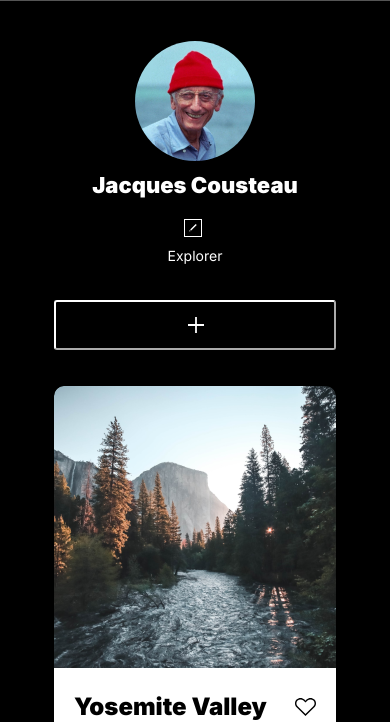
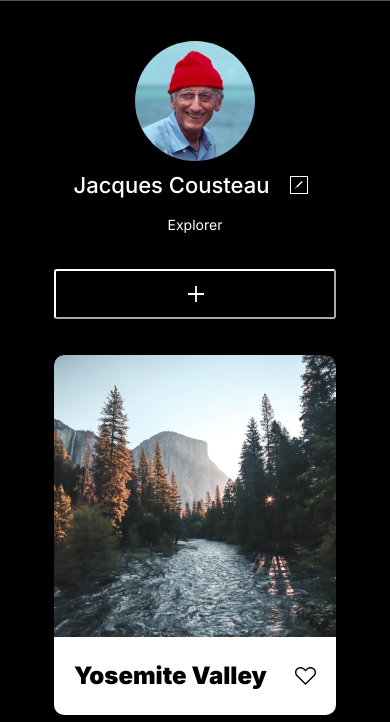
Before and after one commit to AvaLavender18/se_project_aroundtheus, a plain HTML site: page index.html in a window 390 px wide. Shown: the part 122-844 px from the top of the page. Drawn offline with Linux system fonts and the light colour scheme; files whose address does not match are found by name.

Commit message:
updated code, checked fonts

```diff
--- a/blocks/footer.css
+++ b/blocks/footer.css
@@ -1,6 +1,5 @@
 .footer{
 max-width: 880px;
-padding-top: 67px;
 padding-bottom: 60px;
 width: 100%;
 margin: auto;
--- a/blocks/profile.css
+++ b/blocks/profile.css
@@ -29,6 +29,7 @@
   grid-area: title;
   font-size: 40px;
   line-height: 48px;
+  font-weight: 500;
   margin: 0 0 0 0;
   width: 373px;
   text-overflow: ellipsis;
@@ -77,7 +78,7 @@
 
 @media screen and (max-width: 750px) {
   .profile{
-    flex-direction: column;
+    display: grid;
    }
 
    .profile__picture{
@@ -96,8 +97,8 @@
    }
 
    .profile__info{
-    display: flex;
-    flex-wrap: wrap;
+    display: grid;
+    grid-template-columns: auto;
     width: 100%;
     justify-content: center;
     text-align: center;
```
